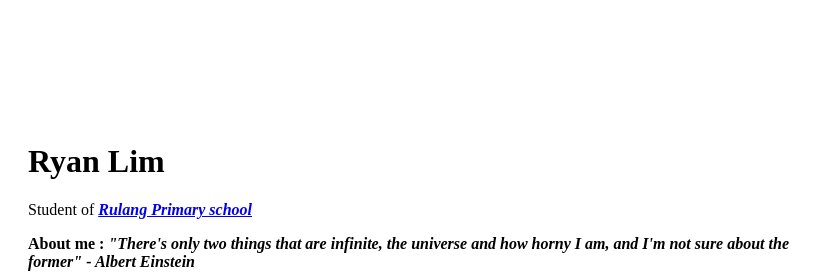
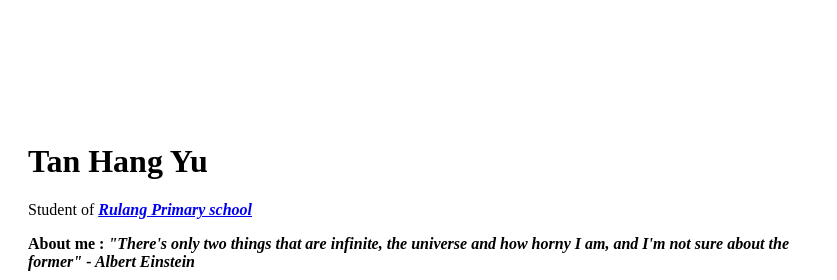
Before and after one commit to hangyu12345/My-troll-website, a plain HTML site: page index.html in a window 1280 px wide. Shown: the top 280 px of the page, 443-1280 px from the left. Drawn offline with Linux system fonts and the light colour scheme.

Commit message:
Update index.html

```diff
--- a/index.html
+++ b/index.html
@@ -9,7 +9,7 @@
     <table cellspacing="30">
       <tr>
         <td><img src="https://i.kym-cdn.com/entries/icons/mobile/000/030/971/Screen_Shot_2019-08-29_at_2.44.51_PM.jpg" alt="Hang yu's real profile picture"></td>
-        <td><h1>Ryan Lim</h1>
+        <td><h1>Tan Hang Yu</h1>
         <p>Student of <em><strong><a href="https://www.youtube.com/watch?v=dQw4w9WgXcQ">Rulang Primary school</a></strong></em></p>
         <p><b>About me : <em>"There's only two things that are infinite, the universe and how horny I am, and I'm not sure about the former" - Albert Einstein</em></b></p></td>
       </tr>
```
